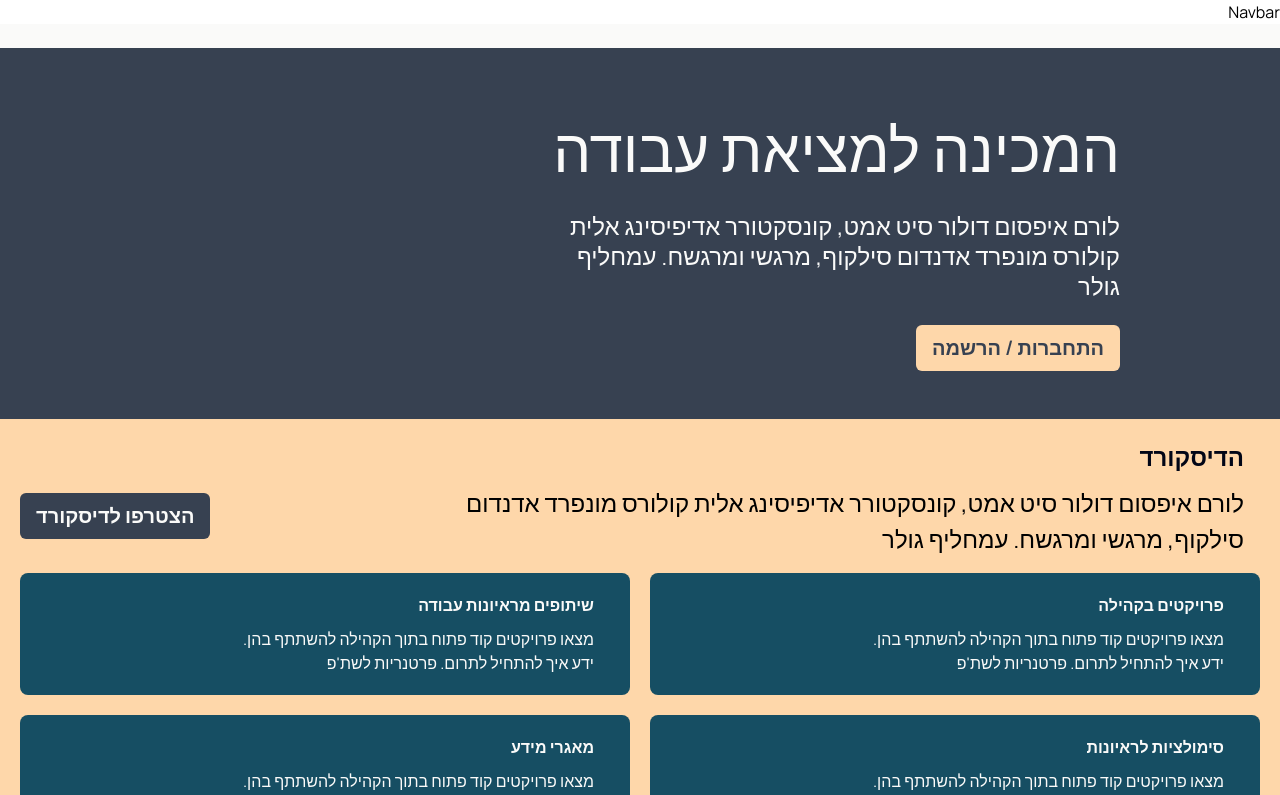
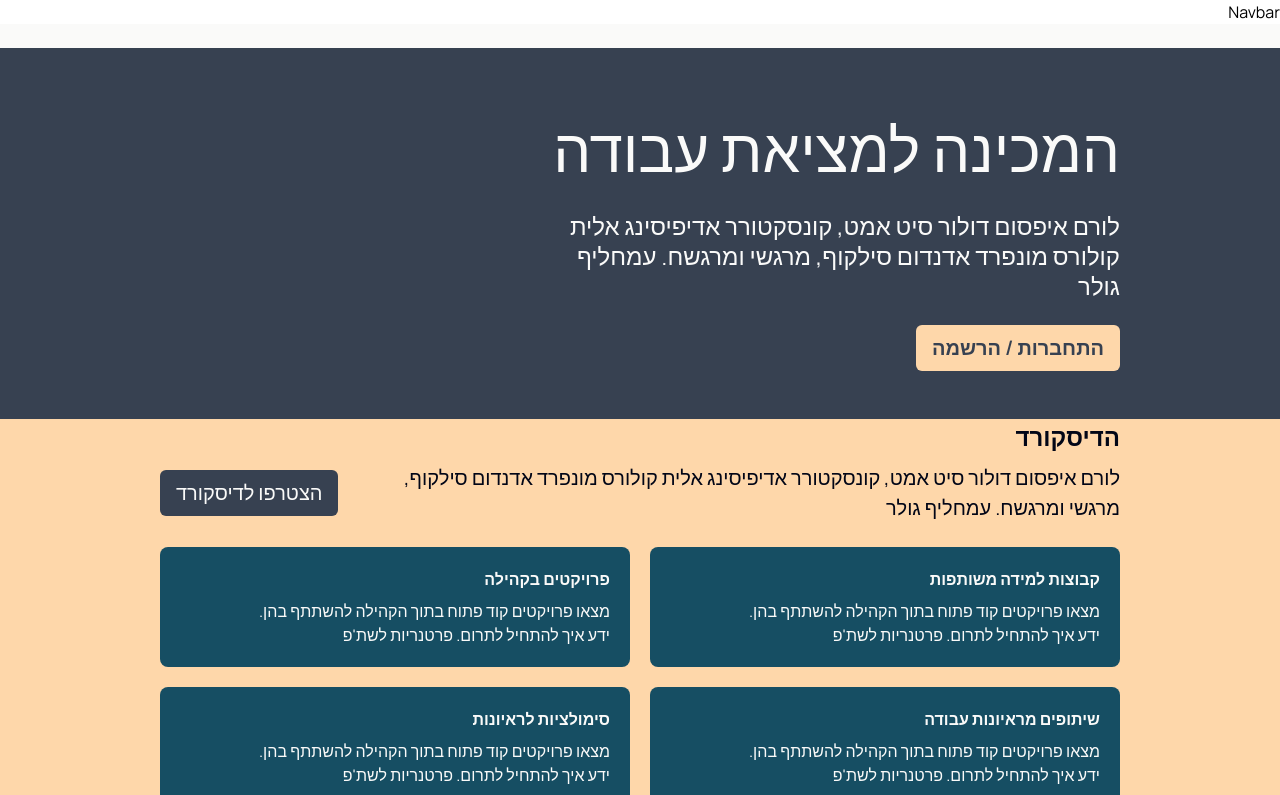
Before and after one commit to Bootcamp-Projects-Hamechina/hamechina, a Next.js app: page / in a window 1280 px wide. Shown: the top 795 px of the page. Built offline with nearby package versions, Linux system fonts and the light colour scheme.

Commit message:
design fixes

```diff
--- a/app/(routes)/(homepage-sections)/_discord-section/index.tsx
+++ b/app/(routes)/(homepage-sections)/_discord-section/index.tsx
@@ -1,58 +1,89 @@
-import Link from 'next/link'
-import React from 'react'
+import Link from "next/link";
+import React from "react";
+import SectionTitle from "@/app/_shared-components/SectionTitle";
 
 // type Props = {}
 
-const featuredContent =
-  [
-    {title: "פרויקטים בקהילה", description: "מצאו פרויקטים קוד פתוח בתוך הקהילה להשתתף בהן. ידע איך להתחיל לתרום. פרטנריות לשת'פ"},
-    {title: "שיתופים מראיונות עבודה", description: "מצאו פרויקטים קוד פתוח בתוך הקהילה להשתתף בהן. ידע איך להתחיל לתרום. פרטנריות לשת'פ"},
-    {title: "סימולציות לראיונות", description: "מצאו פרויקטים קוד פתוח בתוך הקהילה להשתתף בהן. ידע איך להתחיל לתרום. פרטנריות לשת'פ"},
-    {title: "מאגרי מידע", description: "מצאו פרויקטים קוד פתוח בתוך הקהילה להשתתף בהן. ידע איך להתחיל לתרום. פרטנריות לשת'פ"},
-    {title: "מפגשי קהילה", description: "מצאו פרויקטים קוד פתוח בתוך הקהילה להשתתף בהן. ידע איך להתחיל לתרום. פרטנריות לשת'פ"},
-  ]
+const featuredContent = [
+	{
+		title: "קבוצות למידה משותפות",
+		description:
+			"מצאו פרויקטים קוד פתוח בתוך הקהילה להשתתף בהן. ידע איך להתחיל לתרום. פרטנריות לשת'פ",
+	},
+	{
+		title: "פרויקטים בקהילה",
+		description:
+			"מצאו פרויקטים קוד פתוח בתוך הקהילה להשתתף בהן. ידע איך להתחיל לתרום. פרטנריות לשת'פ",
+	},
+	{
+		title: "שיתופים מראיונות עבודה",
+		description:
+			"מצאו פרויקטים קוד פתוח בתוך הקהילה להשתתף בהן. ידע איך להתחיל לתרום. פרטנריות לשת'פ",
+	},
+	{
+		title: "סימולציות לראיונות",
+		description:
+			"מצאו פרויקטים קוד פתוח בתוך הקהילה להשתתף בהן. ידע איך להתחיל לתרום. פרטנריות לשת'פ",
+	},
+	{
+		title: "מאגרי מידע",
+		description:
+			"מצאו פרויקטים קוד פתוח בתוך הקהילה להשתתף בהן. ידע איך להתחיל לתרום. פרטנריות לשת'פ",
+	},
+	{
+		title: "מפגשי קהילה",
+		description:
+			"מצאו פרויקטים קוד פתוח בתוך הקהילה להשתתף בהן. ידע איך להתחיל לתרום. פרטנריות לשת'פ",
+	},
+];
 
 type DiscordContent = {
-  title: string,
-  description: string
-}
-
+	title: string;
+	description: string;
+};
 
 const Feature = (props: DiscordContent) => {
 	return (
-    <div className="bg-cyan-900 flex grow flex-col w-full mx-auto px-5 py-5 rounded-lg max-md:max-w-full max-md:mt-10">
-      <div className="flex w-[356px] max-w-full flex-col mr-4 max-md:mr-2.5">
-        <div className="text-stone-50 text-right text-base font-bold whitespace-nowrap">
+		<div className="bg-cyan-900 flex grow flex-col w-full px-3 py-3 md:px-5 md:py-5 mt-4 md:mt-0 rounded-lg max-md:max-w-full">
+			<div className="flex w-[356px] max-w-full flex-col ">
+				<div className="text-lightText text-right text-base font-bold whitespace-nowrap">
 					{props.title}
 				</div>
-        <div className="text-stone-50 text-right text-base mt-2.5">
+				<div className="text-lightText text-right text-normal text-sm md:text-base md:mt-2">
 					{props.description}
 				</div>
 			</div>
 		</div>
-  )
-}
+	);
+};
 
 const DiscordSection = () => {
 	return (
-    <div className="bg-orange-200 flex min-h-[613px] flex-col p-5">
-      <div className="text-slate-950 text-right text-2xl font-bold mr-4 whitespace-nowrap max-md:mr-2.5">
-        הדיסקורד
-      </div>
-      <div className='flex flex-row justify-between pb-4 items-center'>
-        <div className="text-black text-right text-2xl w-[842px] max-w-full mr-4 mt-2.5 pl-4 self-end max-md:mr-2.5">
-          לורם איפסום דולור סיט אמט, קונסקטורר אדיפיסינג אלית קולורס מונפרד אדנדום
-          סילקוף, מרגשי ומרגשח. עמחליף גולר
-        </div>
-        <Link href="https://discord.gg/zxuKGU8P9R" className="bg-gray-700 text-lightText hover:bg-darkBg text-xl text-center font-semibold rounded-md px-4 py-2 whitespace-nowrap">
+		<div className="bg-orange-200 w-full pb-12 md:pb-24 px-5 md:px-40">
+			<SectionTitle title="הדיסקורד" />
+			<div className="flex flex-col md:flex-row gap-2 justify-between md:items-center md:pb-4">
+				<p className="w-full md:w-4/5 py-2 text-right text-base md:text-xl break-words ">
+					לורם איפסום דולור סיט אמט, קונסקטורר אדיפיסינג אלית קולורס מונפרד
+					אדנדום סילקוף, מרגשי ומרגשח. עמחליף גולר
+				</p>
+				<Link
+					href="https://discord.gg/zxuKGU8P9R"
+					className="bg-gray-700 text-lightText hover:bg-gray-800 text-xl text-center font-normal rounded-md px-4 py-2 whitespace-nowrap"
+				>
 					הצטרפו לדיסקורד
 				</Link>
 			</div>
-      <div className="gap-5 grid grid-cols-1 md:grid-cols-2">
-        {featuredContent.map((content) => <Feature key={content.title} title={content.title} description={content.description}/> )}
+			<div className="md:gap-5 grid grid-cols-1 md:grid-cols-2">
+				{featuredContent.map((content) => (
+					<Feature
+						key={content.title}
+						title={content.title}
+						description={content.description}
+					/>
+				))}
 			</div>
 		</div>
-  )
-}
+	);
+};
 
-export default DiscordSection
+export default DiscordSection;
--- a/app/_shared-components/Faqs.tsx
+++ b/app/_shared-components/Faqs.tsx
@@ -18,7 +18,7 @@ const Faqs = ({ faqs }: FaqsProps) => {
 		<>
 			<SectionTitle title="שאלות נפוצות" />
 
-			<p className="w-full py-2 text-right text-base md:text-lg break-words">
+			<p className="w-full py-2 text-right text-base md:text-xl break-words">
 				לורם איפסום דולור סיט אמט, קונסקטורר אדיפיסינג אלית קולורס מונפרד אדנדום
 				סילקוף, מרגשי ומרגשח. עמחליף גולר
 			</p>
```
Also changed, not shown: 2 other files (tests, documents, lock files or other folders). Lines whose indentation alone changed are shown as unchanged.
